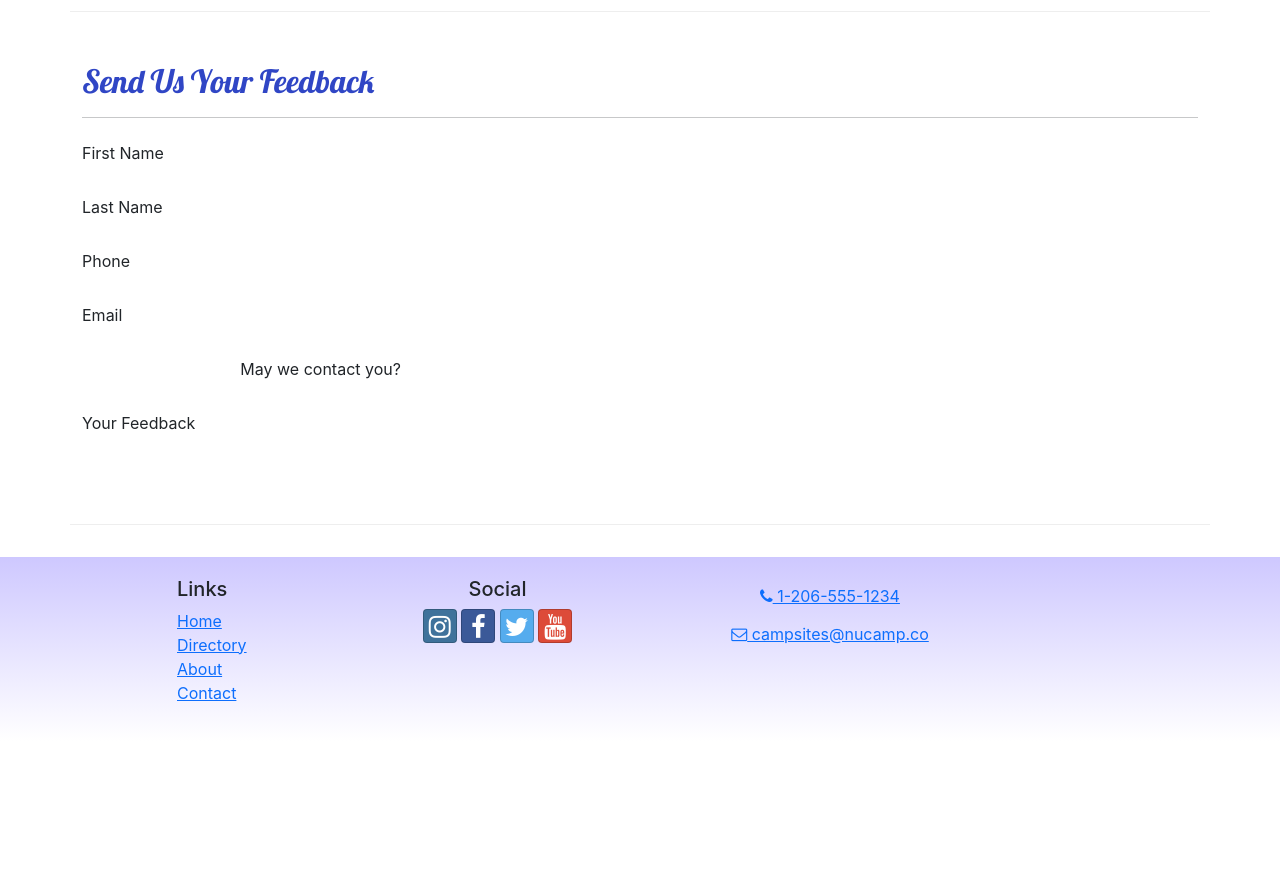
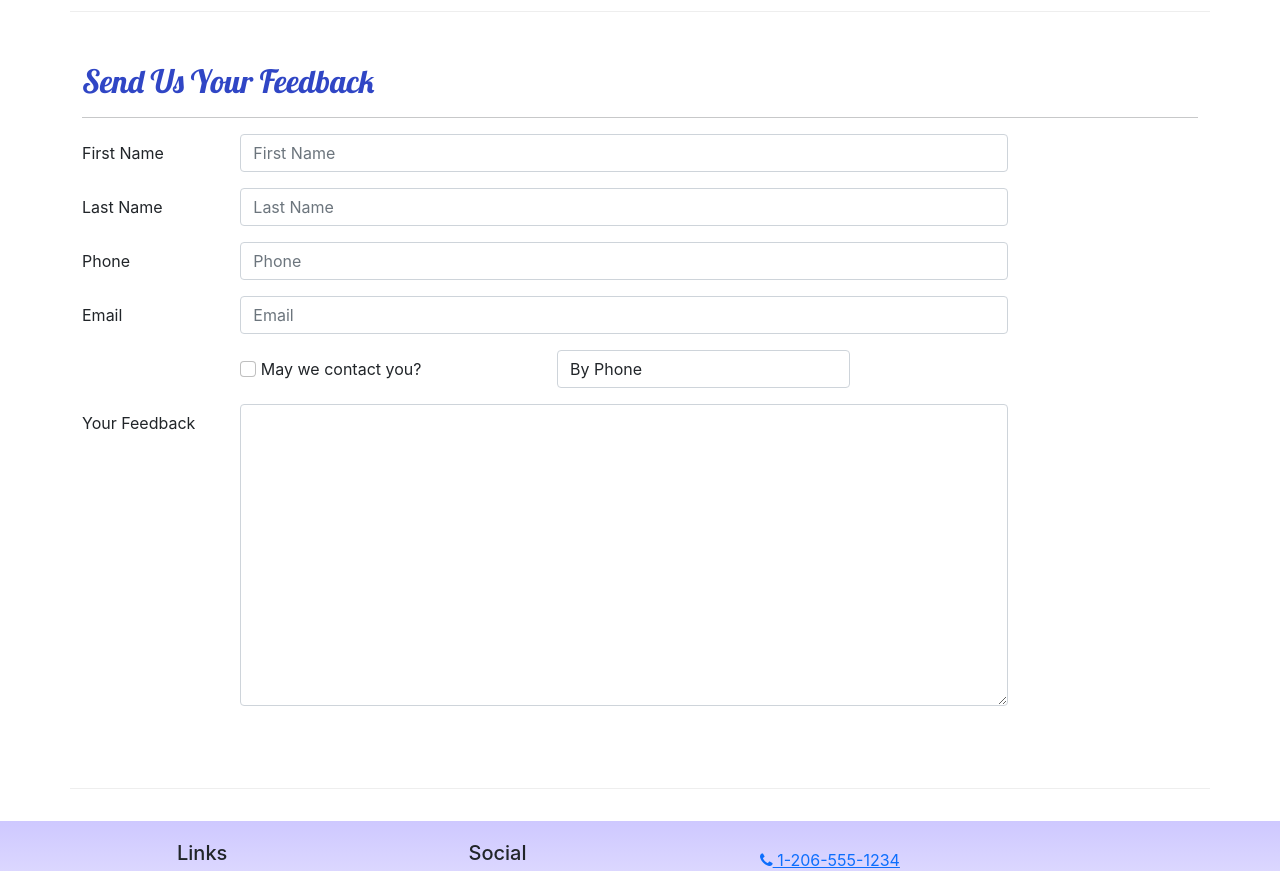
Before and after one commit to tinalr/Course-Project-React, a React (Create React App) app: page /contact in a window 1280 px wide. Shown: the part 480-1351 px from the top of the page. Before the commit the page ends 1221 px from the top, so only its background shows below. Built offline with nearby package versions, Linux system fonts and the light colour scheme.

Commit message:
ContactForm part 2

```diff
--- a/src/components/ContactForm.js
+++ b/src/components/ContactForm.js
@@ -20,7 +20,11 @@
                         First Name
                     </Label>
                     <Col md='10'>
-
+                        <Field
+                            name='firstName'
+                            placeholder='First Name'
+                            className='form-control'
+                        />
                     </Col>
                 </FormGroup>
                 <FormGroup row>
@@ -28,7 +32,11 @@
                         Last Name
                     </Label>
                     <Col md='10'>
-
+                        <Field
+                            name='lastName'
+                            placeholder='Last Name'
+                            className='form-control'
+                        />
                     </Col>
                 </FormGroup>
                 <FormGroup row>
@@ -36,7 +44,11 @@
                         Phone
                     </Label>
                     <Col md='10'>
-
+                        <Field
+                            name='phoneNum'
+                            placeholder='Phone'
+                            className='form-control'
+                        />
                     </Col>
                 </FormGroup>
                 <FormGroup row>
@@ -44,15 +56,32 @@
                         Email
                     </Label>
                     <Col md='10'>
-
+                        <Field
+                            name='email'
+                            placeholder='Email'
+                            type='email'
+                            className='form-control'
+                        />
                     </Col>
                 </FormGroup>
                 <FormGroup row>
                     <Label check md={{ size: 4, offset: 2 }}>
+                        <Field
+                            name='agree'
+                            type='checkbox'
+                            className='form-check-input'
+                        />{' '}
                         May we contact you?
                     </Label>
                     <Col md='4'>
-
+                        <Field
+                            name='contactType'
+                            as='select'
+                            className='form-control'
+                        >
+                            <option>By Phone</option>
+                            <option>By Email</option>
+                        </Field>
                     </Col>
                 </FormGroup>
                 <FormGroup row>
@@ -60,7 +89,12 @@
                         Your Feedback
                     </Label>
                     <Col md='10'>
-
+                        <Field
+                            name='feedback'
+                            as='textarea'
+                            rows='12'
+                            className='form-control'
+                        />
                     </Col>
                 </FormGroup>
                 <FormGroup row>
```
